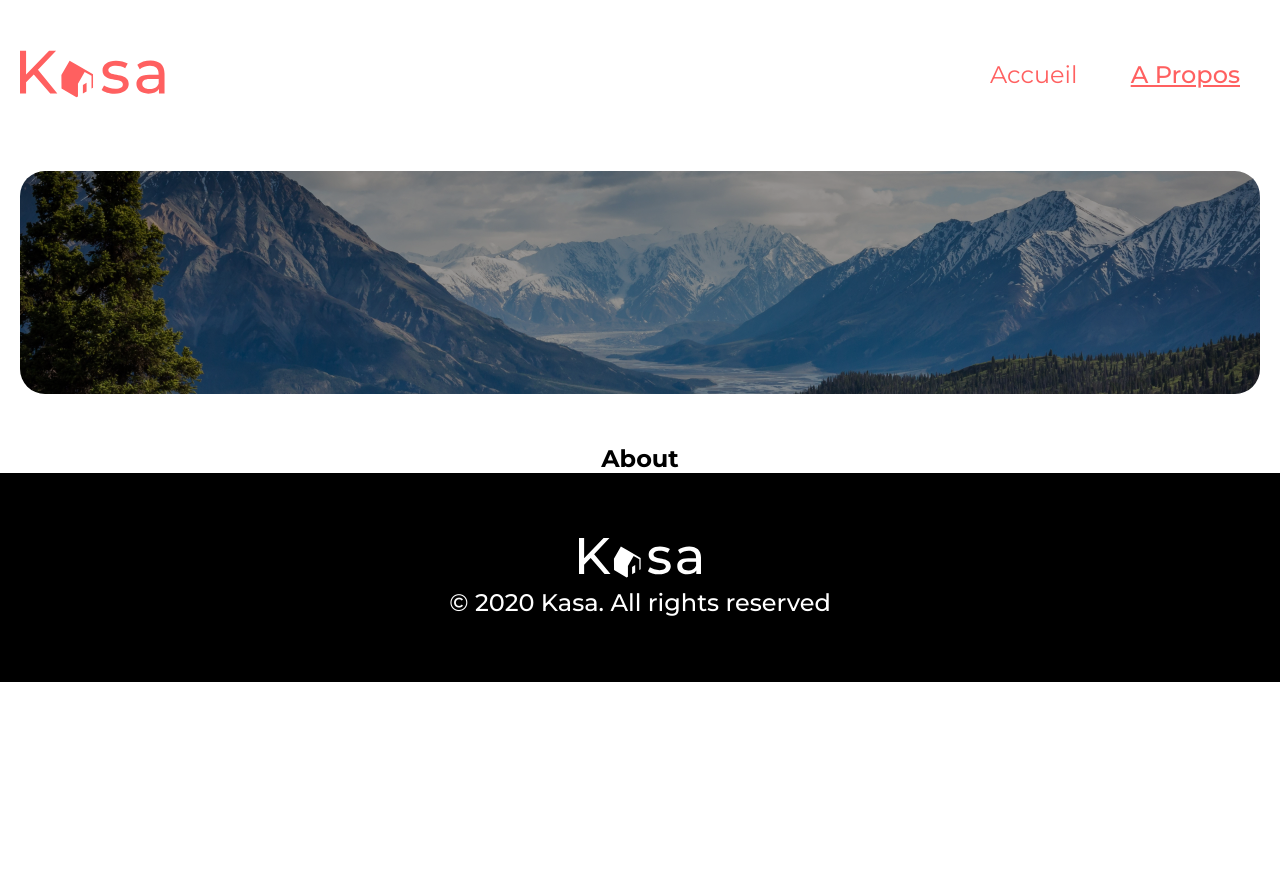
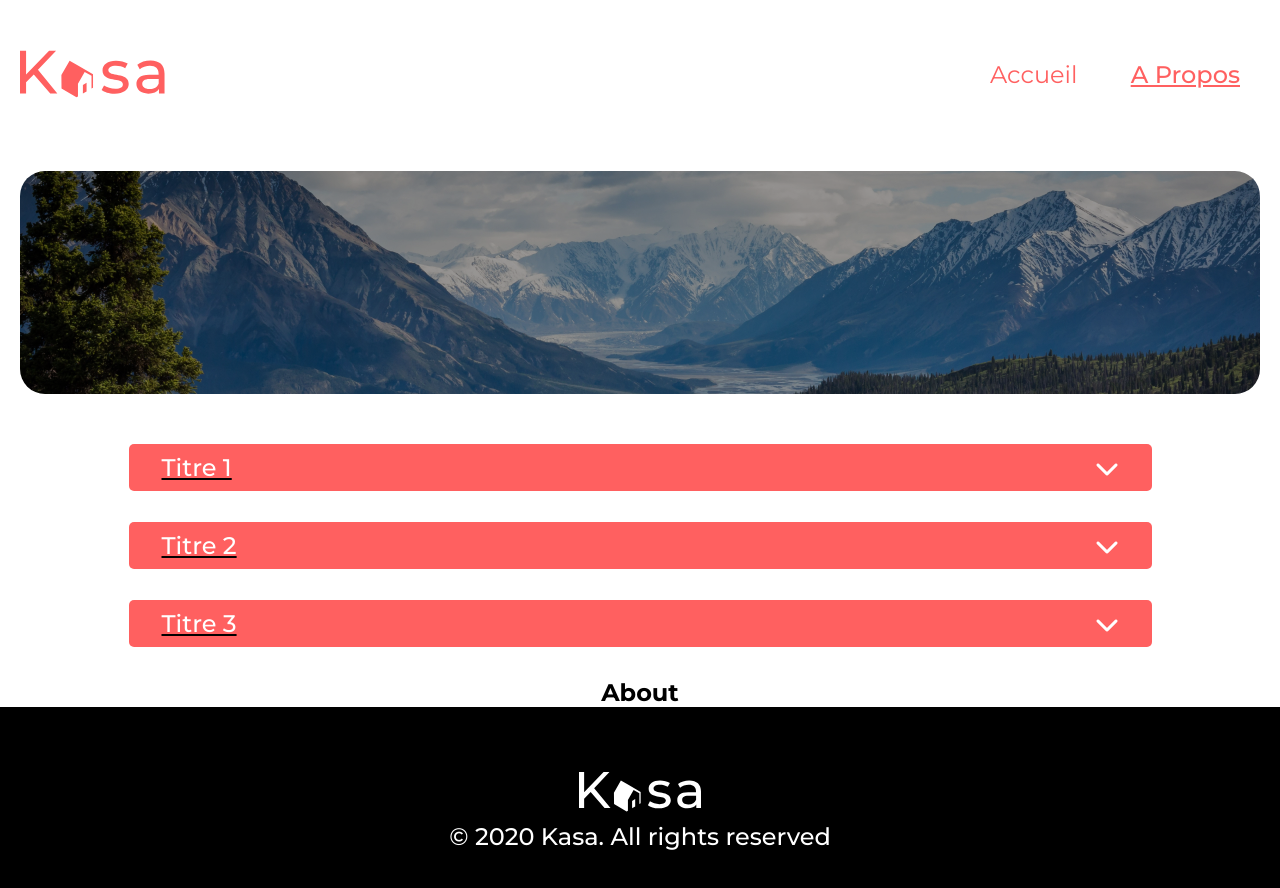
Before and after one commit to GMaxDev/kasa_project, a React (Create React App) app: page /about in a window 1280 px wide. Shown: the top 888 px of the page. Before the commit the page ends 800 px from the top, so only its background shows below. Built offline with nearby package versions, Linux system fonts and the light colour scheme.

Commit message:
InfoBloc fait à 90%

```diff
--- a/public/index.html
+++ b/public/index.html
@@ -27,6 +27,7 @@
     <link rel="preconnect" href="https://fonts.googleapis.com">
     <link rel="preconnect" href="https://fonts.gstatic.com" crossorigin>
     <link href="https://fonts.googleapis.com/css2?family=Montserrat:wght@400;500;600;700&display=swap" rel="stylesheet">
+    <script src="https://kit.fontawesome.com/dad50bc139.js" crossorigin="anonymous"></script>
     <title>React App</title>
   </head>
   <body>
--- a/src/components/Banner.jsx
+++ b/src/components/Banner.jsx
@@ -1,5 +1,4 @@
 import styles from '../styles/Banner.module.scss'
-import kasaBanner from '../assets/img/banner_kasa.jpg'
 
 function Banner({imgSrc, title, alt}) {
     return(
--- /dev/null
+++ b/src/components/InfoBloc.jsx
@@ -0,0 +1,23 @@
+import { useState } from 'react'
+import styles from '../styles/InfoBloc.module.scss'
+
+function InfoBloc({title, content}) {
+    const [active, setActive] = useState(true)
+
+    const handleToggle = e => {
+        setActive(!active)
+    }
+    return(
+        <div className={`${styles.infoBloc} ${active && 'active'}`}>
+            <div className={styles.infoBloc__title} onClick={handleToggle}>
+                    {title}
+                    <span className={styles.infoBloc__icon}>
+                        <i class="fa-solid fa-chevron-up"></i>
+                    </span>
+                </div>
+            <div className={styles.infoBloc__content}>{content}</div>
+        </div>
+    )
+}
+
+export default InfoBloc
--- a/src/pages/About/About.jsx
+++ b/src/pages/About/About.jsx
@@ -1,11 +1,15 @@
 import Banner from '../../components/Banner';
 import styles from '../../styles/App.module.scss';
 import kasaBannerAbout from '../../assets/img/banner_kasa_about.jpg'
+import InfoBloc from '../../components/InfoBloc';
 
 function About() {
     return (
         <main className={`${styles.app}`}>
             <Banner imgSrc={kasaBannerAbout} alt="Paysage montagneux avec des nuages"/>
+            <InfoBloc title="Titre 1" content="Texte random 1"/>
+            <InfoBloc title="Titre 2" content="Texte random 2"/>
+            <InfoBloc title="Titre 3" content="Texte random 3"/>
             <h2>About</h2>
         </main>
     )
--- /dev/null
+++ b/src/styles/InfoBloc.module.scss
@@ -0,0 +1,51 @@
+@use './mixins' as mixin;
+
+.infoBloc {
+    display: flex;
+    flex-direction: column;
+    width: 1023px;
+
+    .infoBloc__title {
+        display: flex;
+        justify-content: space-between;
+        text-align: center;
+        align-items: center;
+        width: 1023px;
+        height: 47px;
+        padding: 0 33px;
+        margin-bottom: 31px;
+        background-color: var(--primary);
+        font-weight: 500;
+        font-size: 24px;
+        color: white;
+        border-radius: var(--corner-5);
+
+        &:hover {
+            cursor: pointer;
+        }
+    }
+
+    .infoBloc__icon {
+        transform: rotate(180deg);
+        transition: all .2s;
+    }
+
+    .active .infoBloc__icon::before {
+        transform: rotate(0deg);
+    }
+
+    .infoBloc__content {
+        visibility: hidden;
+        height: 0;
+        opacity: 0;
+        overflow: hidden;
+        padding: 0 1rem;
+        transition: all .2s ease-in;
+    }
+
+    .active .infoBloc__content {
+        visibility: visible;
+        height: 150px;
+        opacity: 100%;
+    }
+}
--- a/src/styles/_variables.scss
+++ b/src/styles/_variables.scss
@@ -5,6 +5,7 @@
     --box-shadow: 0 6px 9px 0 rgb(0 0 0 / 15%);
     --box-shadow-nav: 0 2px 18px 0 rgb(0 0 0 / 22%);
 
+    --corner-5: 5px;
     --corner-10: 10px;
     --corner-25: 25px;
 }
```
Also changed, not shown: src/components/About.jsx (deleted).
